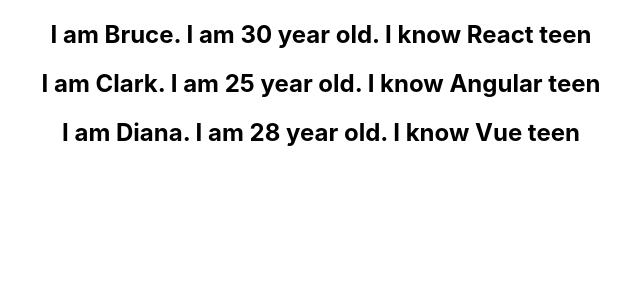
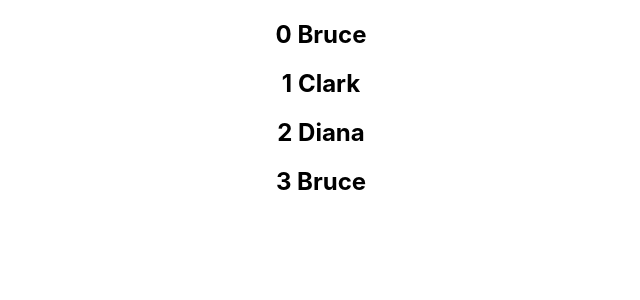
Before and after one commit to Jagkar/react-learning-codeevolution, a React (Create React App) app: page / in a window 1280 px wide. Shown: the top 300 px of the page, without its empty margins (319-959 px from the left). Built offline with nearby package versions, Linux system fonts and the light colour scheme.

Commit message:
Index as ket and it issues Day 9

```diff
--- a/src/App.js
+++ b/src/App.js
@@ -15,6 +15,8 @@
 import T16_ConditionalRendering from './components/T16_ConditionalRendering';
 import T17_ListRendering from './components/T17_ListRendering';
 import T17_ListRenderingUsingComponent from './components/T17_ListRenderingUsingComponent';
+import T18_ListsAndKeys from './components/T18_ListsAndKeys';
+import T19_IndexAsKeyAntiPattern from './components/T19_IndexAsKeyAntiPattern';
 
 function App() {
   return (
@@ -47,7 +49,11 @@
       {/* <T16_ConditionalRendering/> */}
 
       {/* <T17_ListRendering/> */}
-      <T17_ListRenderingUsingComponent/>
+      {/* <T17_ListRenderingUsingComponent/> */}
+
+      {/* <T18_ListsAndKeys/> */}
+
+      <T19_IndexAsKeyAntiPattern/>
     </div>
   );
 }
--- a/src/components/T17_Person.js
+++ b/src/components/T17_Person.js
@@ -12,14 +12,25 @@
 // }
 
 
-function T17_Person(props) {
-    return (
-      <div>
+// function T17_Person(props) {
+//     return (
+//       <div>
+//         <h2>
+//           I am {props.person.name}. I am {props.person.age} year old. I know {props.person.skill} {props.group}
+//         </h2>
+//       </div>
+//     );
+//   }
+
+// accessing key in child component
+function T17_Person({person,key}) {
+  return (
+    <div>
         <h2>
-          I am {props.person.name}. I am {props.person.age} year old. I know {props.person.skill} {props.group}
+          {key} I am {person.name}. I am {person.age} year old. I know {person.skill}
         </h2>
-      </div>
-    );
-  }
+    </div>
+  )
+}
 
 export default T17_Person
--- /dev/null
+++ b/src/components/T18_ListsAndKeys.js
@@ -0,0 +1,54 @@
+// each child in an array or iterator should have a unique "key" prop
+// each item rendered using map operator should have key prop, and value to the prop should be unique within the list
+// key prop is used by react to identify which items have changed, are added or removed
+// key prop should be unique, stable and should not change over time
+// key prop is not accessible in child component
+// `key` is not a prop. Trying to access it will result in `undefined` being returned. If you need to access the same value within the child component, you should pass it as a different prop.
+// key prop is something react eneds to render the list efficiently, if u want to pass the value use different prop
+
+import React from "react";
+import T17_Person from "./T17_Person";
+
+function T18_ListsAndKeys() {
+  const persons = [
+    {
+      id: 1,
+      name: "Bruce",
+      age: 30,
+      skill: "React",
+    },
+    {
+      id: 2,
+      name: "Clark",
+      age: 25,
+      skill: "Angular",
+    },
+    {
+      id: 3,
+      name: "Diana",
+      age: 28,
+      skill: "Vue",
+    },
+  ];
+  const personList = persons.map((person) => (
+    <T17_Person key={person.id} person={person} group="teen" />
+
+    // Encountered two children with the same key, `as`. Keys should be unique so that components maintain their identity across updates. Non-unique keys may cause children to be duplicated and/or omitted
+    // <T17_Person key="as" person={person} group='teen'/>
+  ));
+  return <div>{personList}</div>;
+}
+
+export default T18_ListsAndKeys;
+// id of the item is a great choice for the value of key
+
+// when we add to list, react iterate through both list, and generate a mutation whenever there is a difference
+// so it will simply inser teh third item into the list
+
+// when we want to insert at top, react will compare and find all the items different, and react will end up mutating every child instead. So to solve this issue react use key attribute.
+// react uses key to match children in teh original children in the sub sequent tree
+
+// A "key" is a special string attribute you need to include when creating lists of elements.
+// Keys give the elements a stable identity.
+// Keys help React identify which items have changed, are added, or are removed.
+// Help in efficient update of the user interface.
--- /dev/null
+++ b/src/components/T19_IndexAsKeyAntiPattern.js
@@ -0,0 +1,44 @@
+// WHne we dont have id
+import React from "react";
+import T17_Person from "./T17_Person";
+
+function T19_IndexAsKeyAntiPattern() {
+  const names = ["Bruce", "Clark", "Diana","Bruce"];
+  const nameList = names.map((name,index) => (
+    // <h2 key={name}>{name}</h2>
+    <h2 key={index}>{index} {name}</h2>
+  ));
+  return <div>{nameList}</div>;
+}
+
+export default T19_IndexAsKeyAntiPattern;
+// map method receive a second paramter which is index
+// but using index as key causes certain ui issues
+// https://codepen.io/gopinav/pen/gQpepq
+// here problem comes
+
+/* <ul>
+    <li key="0">1</li>
+    <li key="1">2</li>
+    <li key="2">3</li>
+</ul> */
+
+// create new item at begining, so it get index 0
+/* <ul>
+    <li key="0"></li>
+    <li key="1"></li>
+    <li key="2"></li>
+    <li key="3"></li>
+</ul> */
+// when updating the ui react htink that i already have the 3 elemeents with keys 0,1,2
+// so it reuse them and insert new value as 4
+// even though we inserted a new value at top it appears at bottom, and values are messed up
+// also problem in sorting, timestamp is correct, but input values are not
+
+// When to use index as Key?
+// 1. items in your list doesnt have unique id.
+// 2. the list is a static list and will not change.(dont modify list)
+// 3. The list will never be reorderd or filtered.(sorting by column, filtering based on user inputs)
+
+// can use npm packages to generate unique id for a list, or try hashing out a ubique value from one of the existing properties
+// react uses key as prop, if not specified
```
